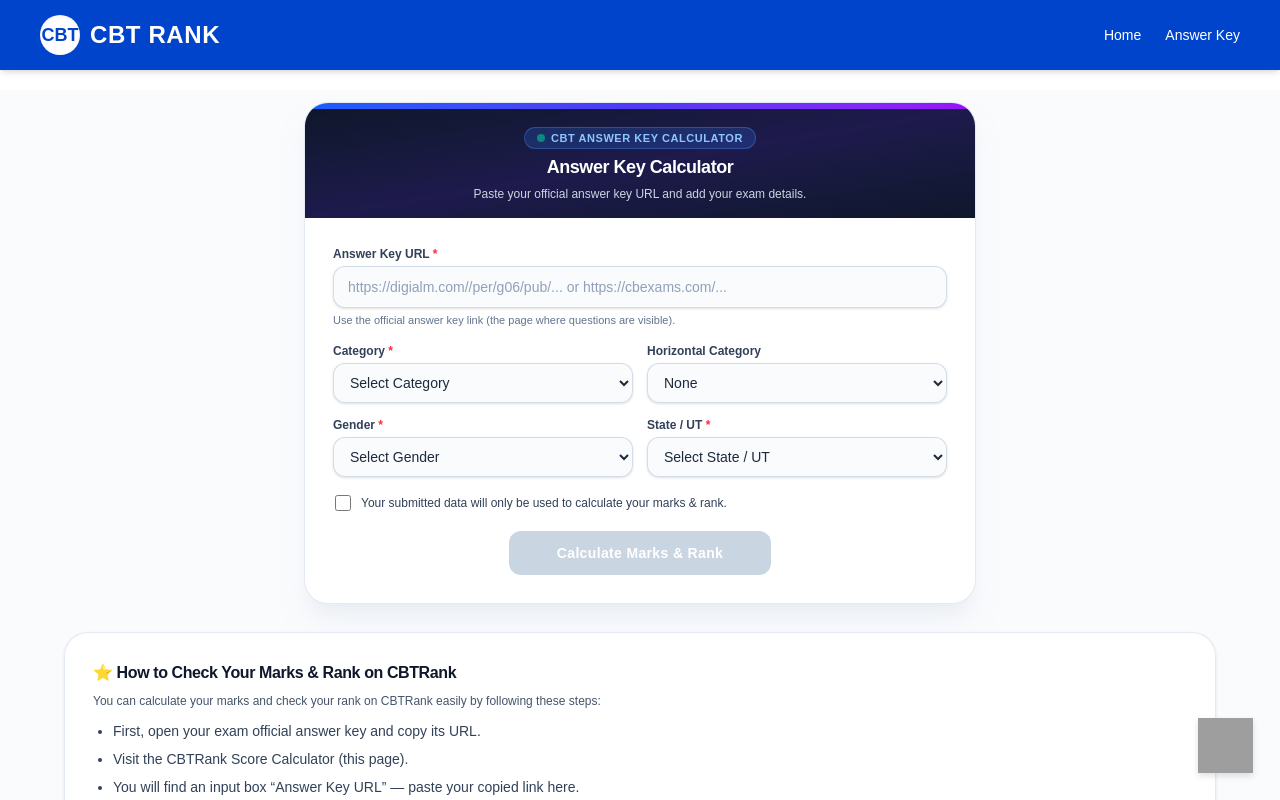
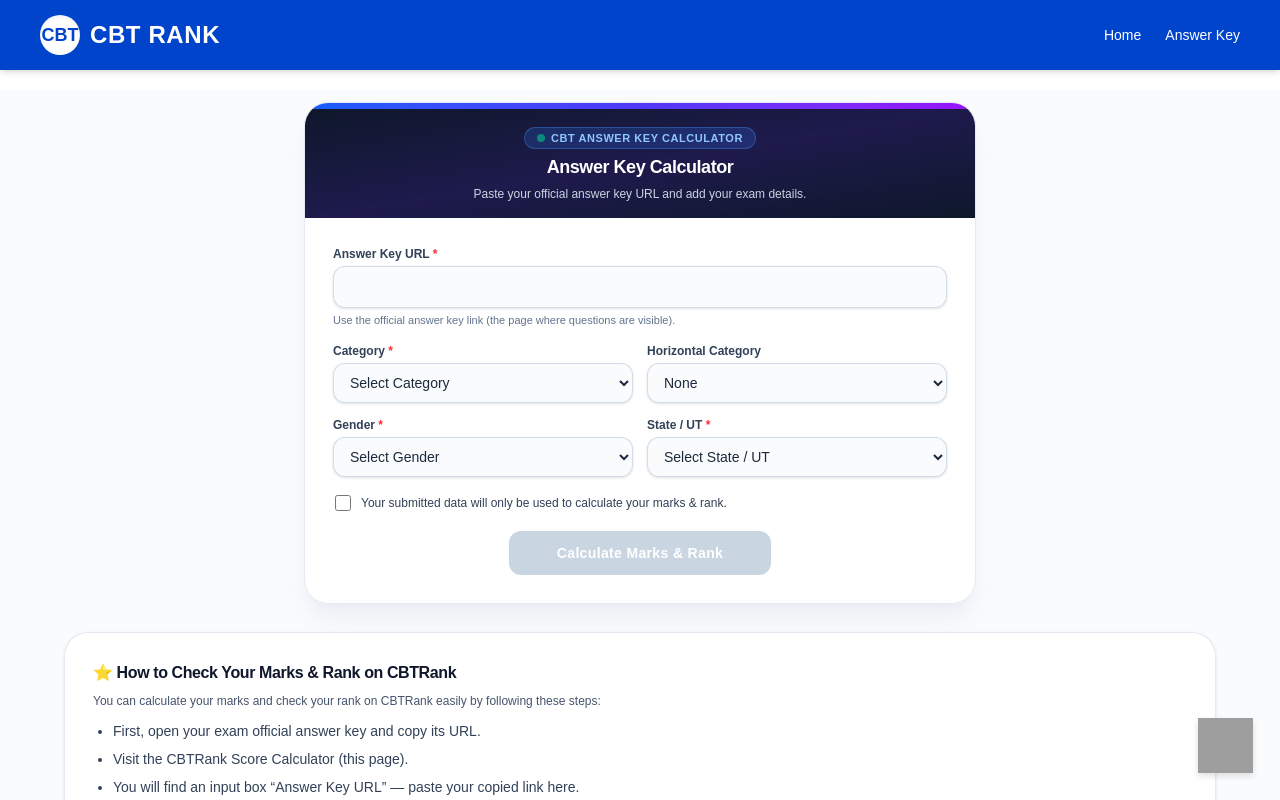
Before and after one commit to rusikakisku-jpg/cbtrank, a Next.js app: page /rrb-alp-cbt1/answerkey in a window 1280 px wide. Shown: the top 800 px of the page. Built offline with nearby package versions, Linux system fonts and the light colour scheme; grey boxes are pictures that could not be loaded.

Commit message:
Remove placeholder hint text inside Answer Key URL input box on /answerkey page

```diff
--- a/app/answerkey/page.js
+++ b/app/answerkey/page.js
@@ -157,8 +157,7 @@
                   required
                   value={ansKeyUrl}
                   onChange={(e) => setAnsKeyUrl(e.target.value)}
-                  placeholder="https://digialm.com//per/g06/pub/... or https://cbexams.com/..."
-                  className="w-full bg-slate-50/80 border border-slate-300/80 rounded-xl py-2.5 px-3.5 text-xs sm:text-sm text-slate-900 placeholder:text-slate-400 focus:outline-none focus:border-blue-600 focus:bg-white shadow-sm font-mono"
+                  className="w-full bg-slate-50/80 border border-slate-300/80 rounded-xl py-2.5 px-3.5 text-xs sm:text-sm text-slate-900 focus:outline-none focus:border-blue-600 focus:bg-white shadow-sm font-mono"
                 />
                 <p className="text-[11px] text-slate-500 mt-1 font-medium">
                   Use the official {examLabel}answer key link (the page where questions are visible).
```
